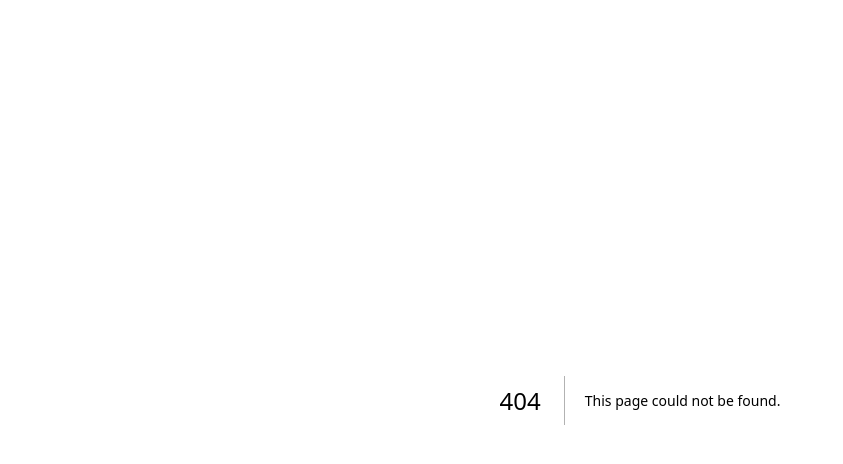
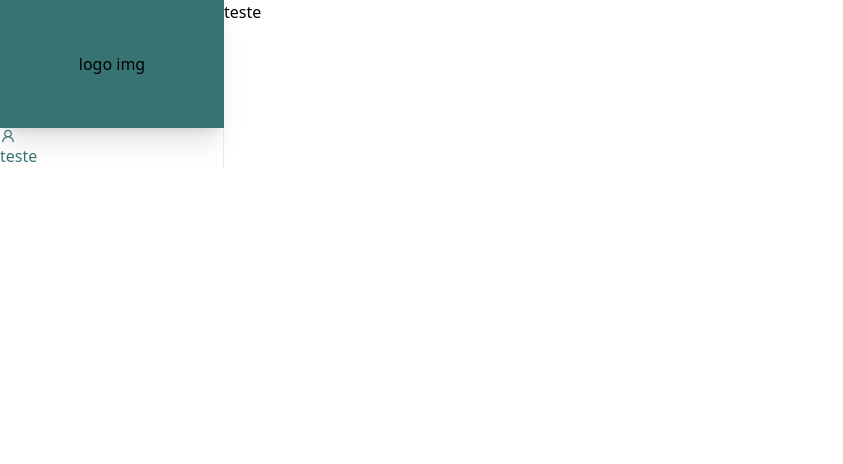
Before and after one commit to ilgarcia/OnlineChat, a Next.js app in the folder client/: page /teste in a window 1280 px wide. Before the commit this address had no page. Shown: the top 464 px of the page, without its empty margins (0-843 px from the left). Built offline with nearby package versions, Linux system fonts and the light colour scheme.

Commit message:
Testing new layout next 13

```diff
--- /dev/null
+++ b/client/src/app/(loged)/head.tsx
@@ -0,0 +1,7 @@
+export default function Head() {
+  return (
+    <>
+      <title>Online Chat</title>
+    </>
+  )
+}
--- /dev/null
+++ b/client/src/app/(loged)/layout.tsx
@@ -0,0 +1,19 @@
+import Navbar from "@/components/Navbar";
+
+export default function RootLayout({
+  children,
+}: {
+  children: React.ReactNode;
+}) {
+  return (
+    <html lang="en">
+      <head />
+      <body>
+        <section className="flex">
+          <Navbar />
+          {children}
+        </section>
+      </body>
+    </html>
+  );
+}
--- /dev/null
+++ b/client/src/app/(loged)/teste/page.tsx
@@ -0,0 +1,4 @@
+export default function page() {
+  return (<div>
+    teste
+  </div>)}
--- a/client/src/app/head.tsx
+++ b/client/src/app/head.tsx
@@ -1,7 +1,7 @@
 export default function Head() {
   return (
     <>
-      <title>Online Chat</title>
+      <title>Login</title>
       <meta content="width=device-width, initial-scale=1" name="viewport" />
       <meta name="description" content="Generated by create next app" />
     </>
--- a/client/src/app/page.tsx
+++ b/client/src/app/page.tsx
@@ -22,7 +22,7 @@ const loginFormSchema = yup.object().shape({
   password: yup.string().required("Por favor preencha o password."),
 });
 
-export default function Home() {
+export default function Page() {
   const {
     register,
     handleSubmit,
--- /dev/null
+++ b/client/src/components/NavItem/index.tsx
@@ -0,0 +1,31 @@
+"use client";
+
+import React, { MouseEventHandler, ReactNode } from "react";
+import Link from "next/link";
+import { usePathname } from "next/navigation";
+import { IconBaseProps } from "react-icons";
+
+interface ActiveLinkProps {
+  children: ReactNode;
+  href: string;
+  icon: JSX.Element;
+  onClick?: MouseEventHandler<HTMLAnchorElement>;
+}
+
+export default function NavItem({
+  children,
+  href,
+  icon,
+  onClick,
+}: ActiveLinkProps) {
+  const pathname = usePathname();
+
+  const active = href === "/" ? pathname === href : pathname!.startsWith(href);
+
+  return (
+    <li className={`${active && "text-theme-700"} `}>
+      {icon && icon}
+      <Link href={href}>{children}</Link>
+    </li>
+  );
+}
--- /dev/null
+++ b/client/src/components/Navbar/index.tsx
@@ -0,0 +1,21 @@
+import NavItem from "../NavItem"
+
+import { AiOutlineUser } from "react-icons/ai";
+
+export default function Navbar() {
+  return (
+  <aside className="w-56 h-screen">
+    <section className="flex justify-center items-center h-32 bg-theme-700 shadow-xl shadow-inner">
+      logo img
+    </section>
+    <nav className="border-r">
+      <ul>
+        {/* <NavItem href={"/teste"} >teste</NavItem> */}
+        <NavItem href={"/teste"} icon={<AiOutlineUser />}>teste</NavItem>
+        {/* <NavItem href={"/1"} icon={FaBeer}>list 2</NavItem>
+        <NavItem href={"/2"} icon={FaBeer}>list 3</NavItem>
+        <NavItem href={"/3"} icon={FaBeer} >list 4</NavItem> */}
+      </ul>
+    </nav>
+  </aside>)
+}
```
